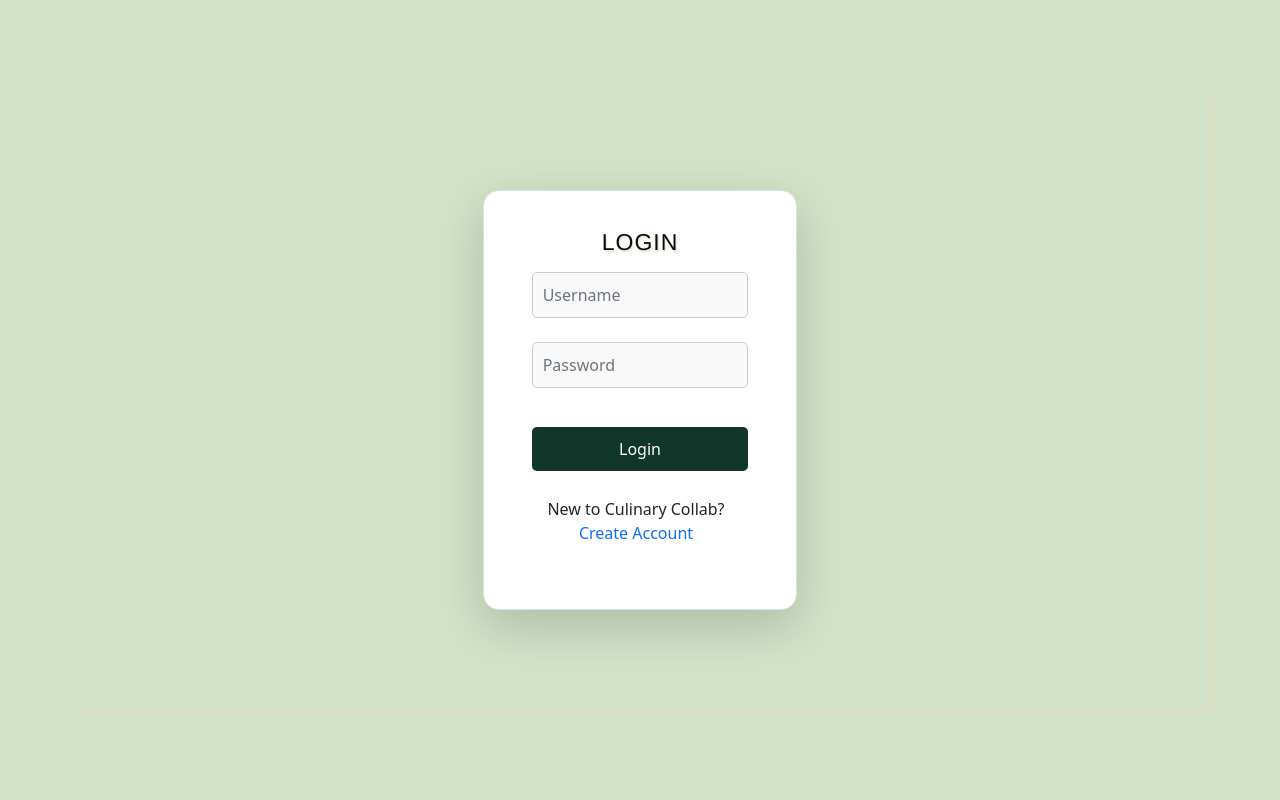
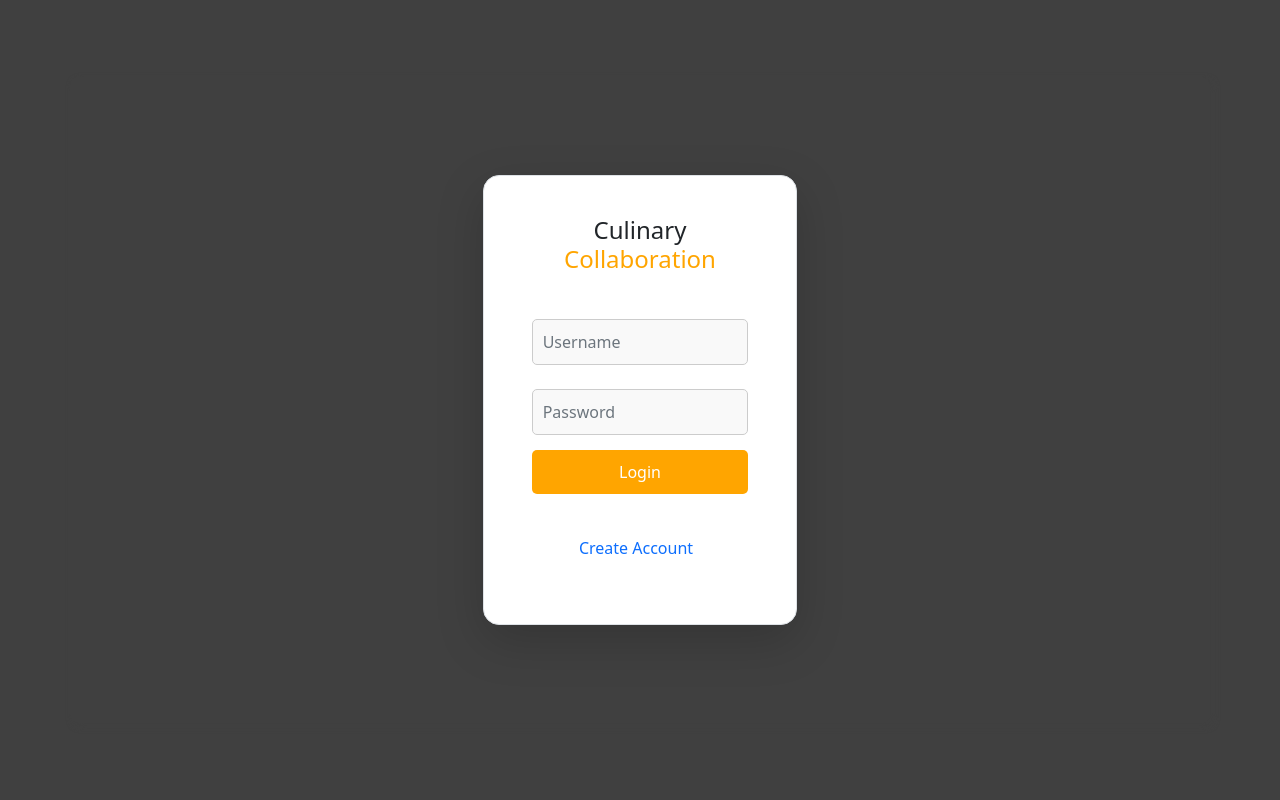
Before and after one commit to dominic-myb/recipe-book, a PHP site: page /login.php in a window 1280 px wide. Run offline with PHP 8.4, Linux system fonts and the light colour scheme.

Commit message:
form change colors

```diff
--- a/assets/css/form.css
+++ b/assets/css/form.css
@@ -1,5 +1,5 @@
 body {
-  background-color: #d2e3c8;
+  background-color: #404040;
   margin: 0;
   display: flex;
   justify-content: center;
@@ -8,8 +8,7 @@ body {
 }
 
 .container {
-
-  box-shadow: 3px 3px 6px #e4debe;
+  box-shadow: 3px 3px 6px #404040;
   border-radius: 8px;
   padding: 50px;
   text-align: center;
@@ -23,7 +22,7 @@ h3 {
   font-size: 23px;
   font-family: "Helvetica";
   color: #040d12;
-  text-shadow: 1px 2px 2px #e4debe;
+  text-shadow: 1px 2px 2px #404040;
   letter-spacing: 1px;
 }
 
@@ -52,7 +51,7 @@ input[type="password"]:focus {
   margin: 10px 0;
   border: 0px solid;
   border-radius: 5px;
-  background-color: #12372a;
+  background-color: orange;
   color: #fff;
   font-size: 16px;
   cursor: pointer;
@@ -61,7 +60,7 @@ input[type="password"]:focus {
 }
 
 .btn-primary:hover {
-  background-color: #436850;
+  background-color: #404040;
 }
 
 hr {
@@ -77,7 +76,7 @@ hr {
   margin: 10px 0;
   border: 0px solid;
   border-radius: 5px;
-  background-color: #436850;
+  background-color: orange;
   color: #fff;
   font-size: 16px;
   cursor: pointer;
@@ -88,3 +87,11 @@ hr {
 .logbtn:hover {
   background-color: #adbc9f;
 }
+
+.link-container {
+  margin-top: 3vh;
+}
+
+.link-container a {
+  text-decoration: none;
+}
--- a/index.php
+++ b/index.php
@@ -103,7 +103,7 @@ include("app/includes/html/index.head.php");
 
                   <center>
 
-                    <a href="index.viewrecipe.php?id=<?php echo $row['id'] ?>" class="btn btn-success">View</a>
+                    <a href="index.view.recipe.php?id=<?php echo $row['id'] ?>" class="btn btn-success">View</a>
 
                   </center>
                 </div>
--- a/login.php
+++ b/login.php
@@ -14,20 +14,18 @@ include("app/includes/html/form.head.php");
 <body>
     <div class="container">
         <div class="d-flex col-12 flex-row flex-wrap align-items-center justify-content-center p-5">
-            <div
-                class="d-flex col-12 col-sm-8 col-lg-4 flex-wrap align-items-center justify-content-center border rounded-4 bg-white p-5 shadow-lg">
+            <div class="d-flex col-12 col-sm-8 col-lg-4 flex-wrap align-items-center justify-content-center border rounded-4 bg-white p-5 shadow-lg">
+                <h4 style="width: 100%; margin-bottom: 5vh; margin-top: -1vh;">Culinary <span style="color: orange;">Collaboration</span></h4>
                 <form id="login-form" method="post">
-                    <h3><?php echo $title;?></h3>
                     <div class="form-group mb-4">
                         <input type="text" class="form-control" name="username" id="username" placeholder="Username">
                     </div>
                     <div class="form-group">
                         <input type="password" class="form-control" name="password" id="password" placeholder="Password">
                     </div>
-                    <div style="margin-y:0.5rem;">&nbsp</div>
-                    <button type="submit" id="login-btn" class="btn btn-primary btn-block"><?php echo $title;?></button>
+                    <button type="submit" id="login-btn" class="btn btn-primary btn-block"><?php echo $title; ?></button>
                 </form>
-                <p style="margin-top:2vh; margin-left: -1vh;">New to Culinary Collab? <a href="register.php" style="text-decoration: none;">Create Account</a></p>
+                <p style="margin-top:4vh; margin-left: -1vh;"><a href="register.php" style="text-decoration: none;">Create Account</a></p>
             </div>
         </div>
     </div>
```
